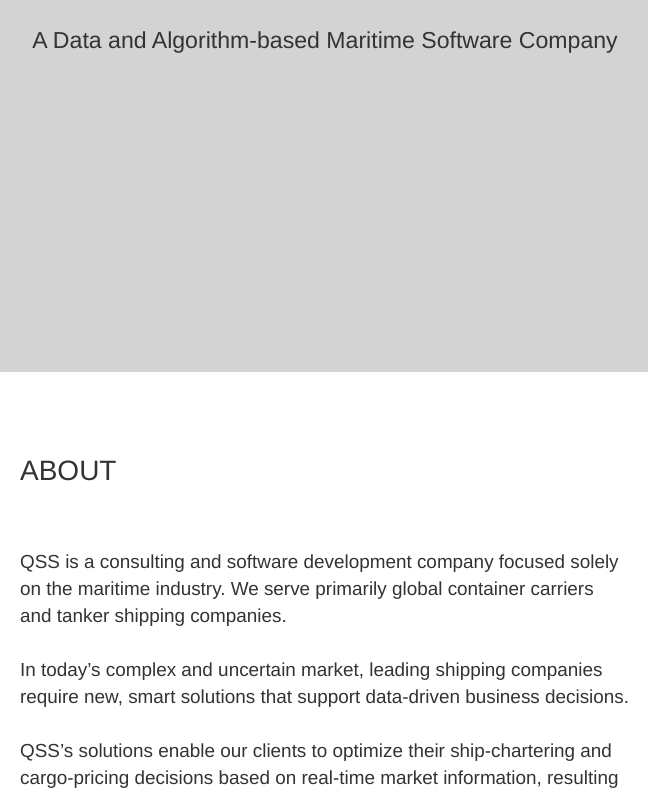
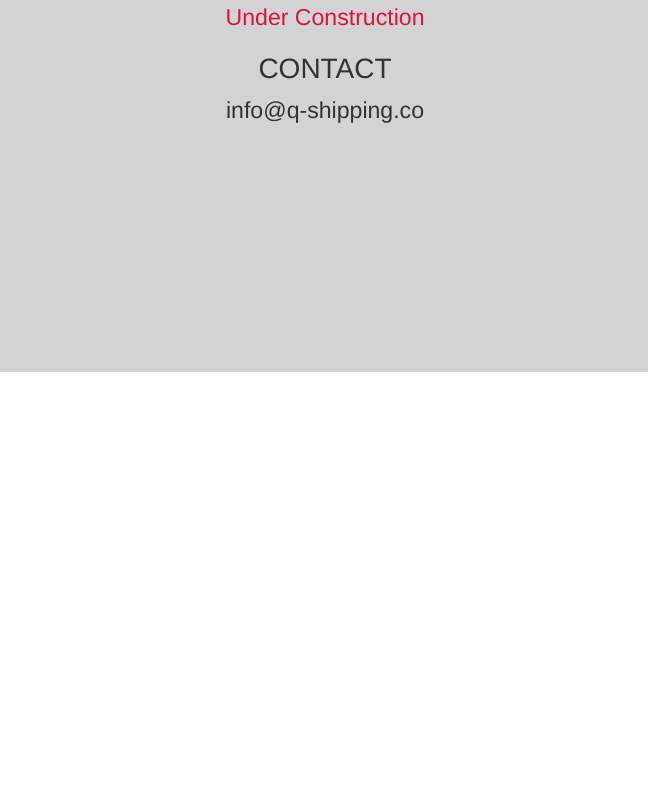
Before and after one commit to qshippingsolutions/beta, a plain HTML site: page index.html in a window 1280 px wide. Shown: the part 428-1218 px from the top of the page, without its empty margins (315-963 px from the left). After the commit the page ends 830 px from the top, so only its background shows below. Drawn offline with nearby package versions, Linux system fonts and the light colour scheme.

Commit message:
Update index.html

```diff
--- a/index.html
+++ b/index.html
@@ -27,11 +27,14 @@
   			<div class="text-center">
   				<img src="img/logo.png" alt="logo">
   			</div>
-    		<p class="text-center">A Data and Algorithm-based Maritime Software Company</p>
+    		<p class="text-center">A Math-based Maritime Software Company</p>
+		<p class="text-center" style="color: crimson;">Under Construction</p>
+		<h1 class="text-center">CONTACT</h1>
+		<p class="text-center"><a href="mailto:info@q-shipping.co">info@q-shipping.co</a></p>
   		</div>
 	</div>
 
-<!-- content -->
+<!-- content
 	<div class="content-wrapper">
 
 		<div class="container-fluid">
@@ -95,9 +98,9 @@
 			</div>
 		</div>
 	</div>
+-->
 
-
-<!-- footer -->
+<!-- footer
 	<footer class="footer">
 		<div class="container-fluid">
 			<div class="container contact">
@@ -111,6 +114,6 @@
 			</div>
 		</div>
 	</footer>
-
+-->
 </body>
 </html>
```
